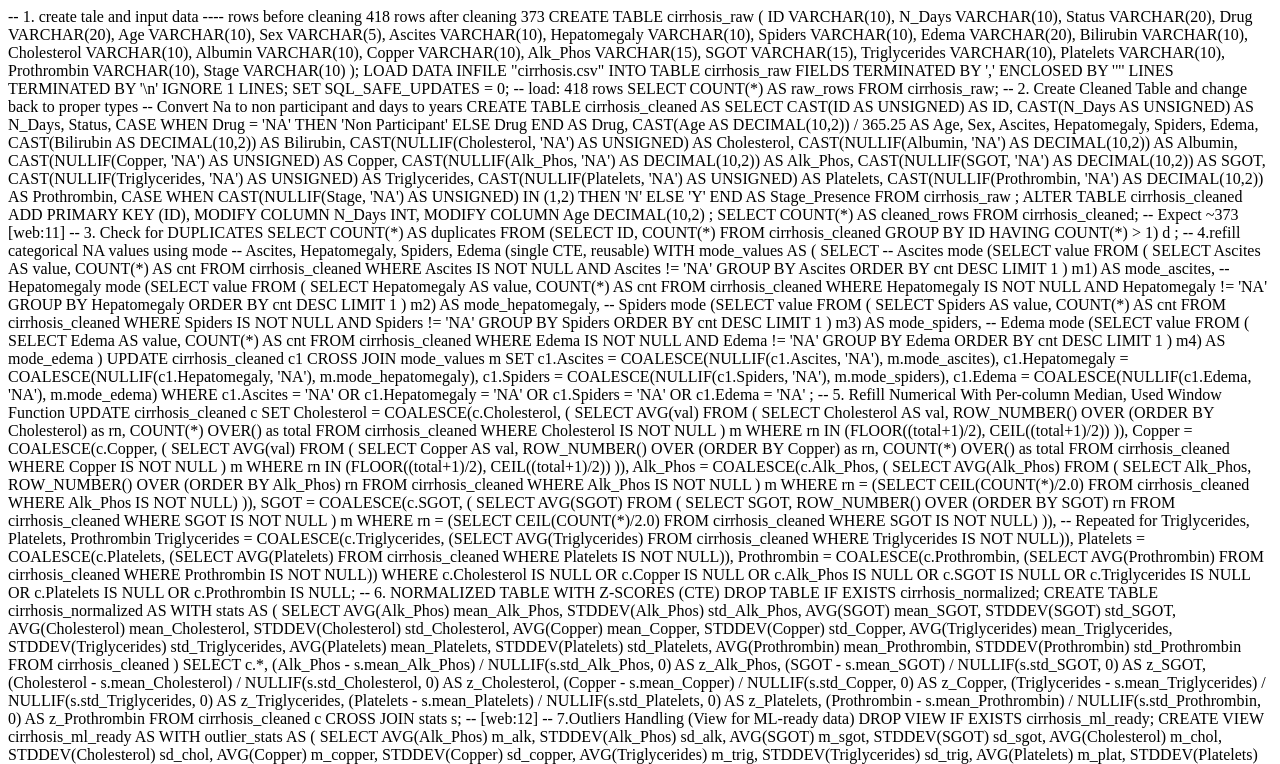
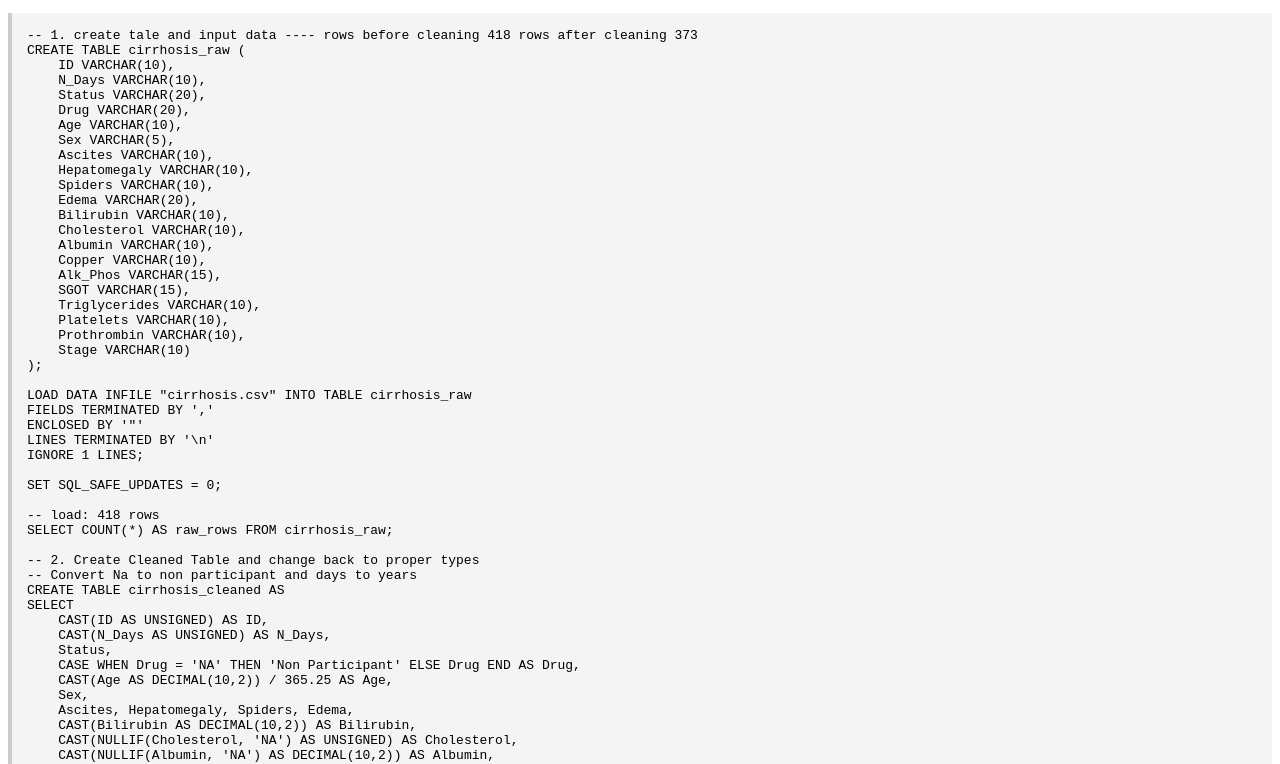
Before and after one commit to TamiyaD/Cirrhosis-Dataset-Complete-ML-Preprocessing-Pipeline, a plain HTML site: page index.html in a window 1280 px wide. Shown: the top 764 px of the page. Drawn offline with Linux system fonts and the light colour scheme.

Commit message:
index.html

```diff
--- a/index.html
+++ b/index.html
@@ -1,3 +1,21 @@
+<!DOCTYPE html>
+<html>
+<head>
+  <title>SQL Script Display</title>
+  <style>
+    pre {
+      background-color: #f4f4f4;
+      padding: 15px;
+      font-family: monospace;
+      border-left: 4px solid #ccc;
+      white-space: pre-wrap; /* This makes long lines wrap within the pre block */
+      word-wrap: break-word;
+      overflow-x: auto;
+    }
+  </style>
+</head>
+<body>
+  <pre>
 -- 1. create tale and input data ---- rows before cleaning 418 rows after cleaning 373
 CREATE TABLE cirrhosis_raw (
     ID VARCHAR(10),
@@ -199,3 +217,6 @@ SELECT COUNT(*) AS outlier_count FROM outliers;  -- Check how many
 
 -- Final ML-ready data, excludes outliers
 SELECT COUNT(*) AS ml_ready_rows FROM cirrhosis_normalized WHERE ID NOT IN (SELECT ID FROM outliers);
+</pre>
+</body>
+</html>
```
